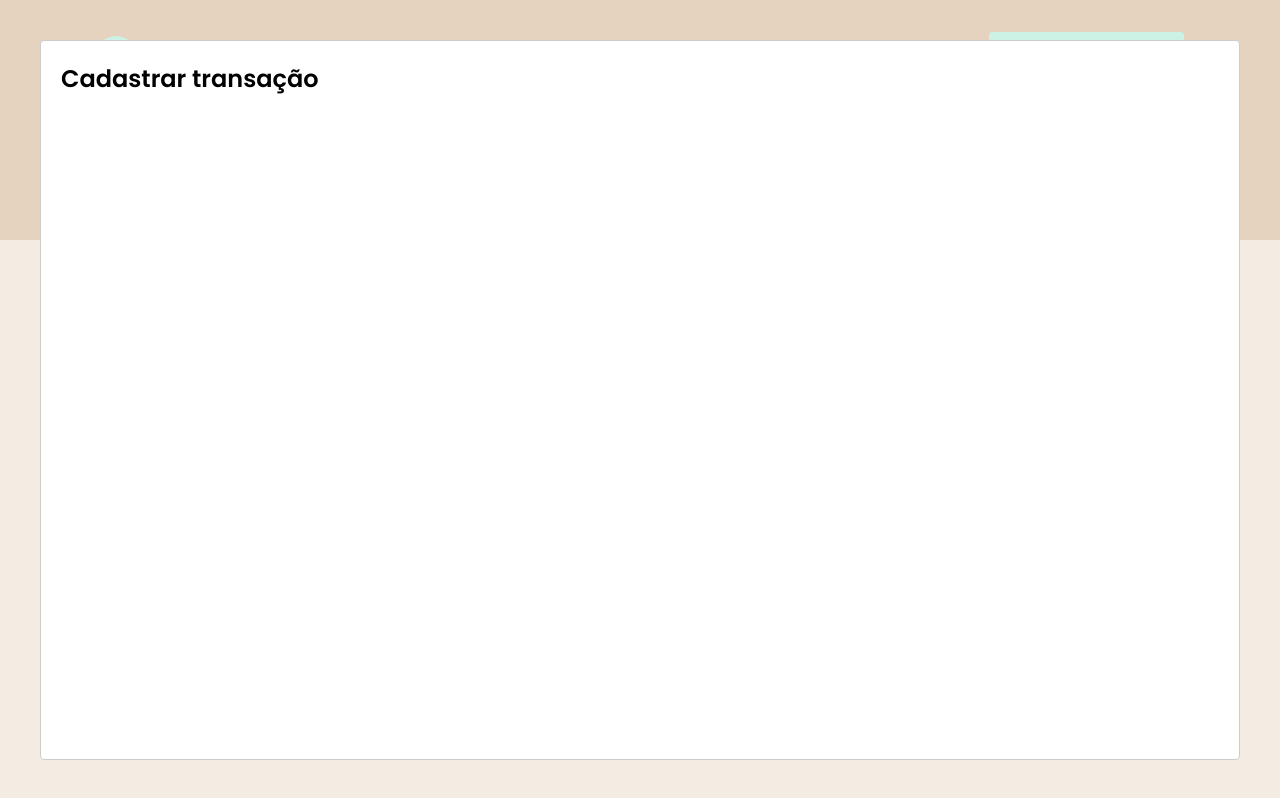
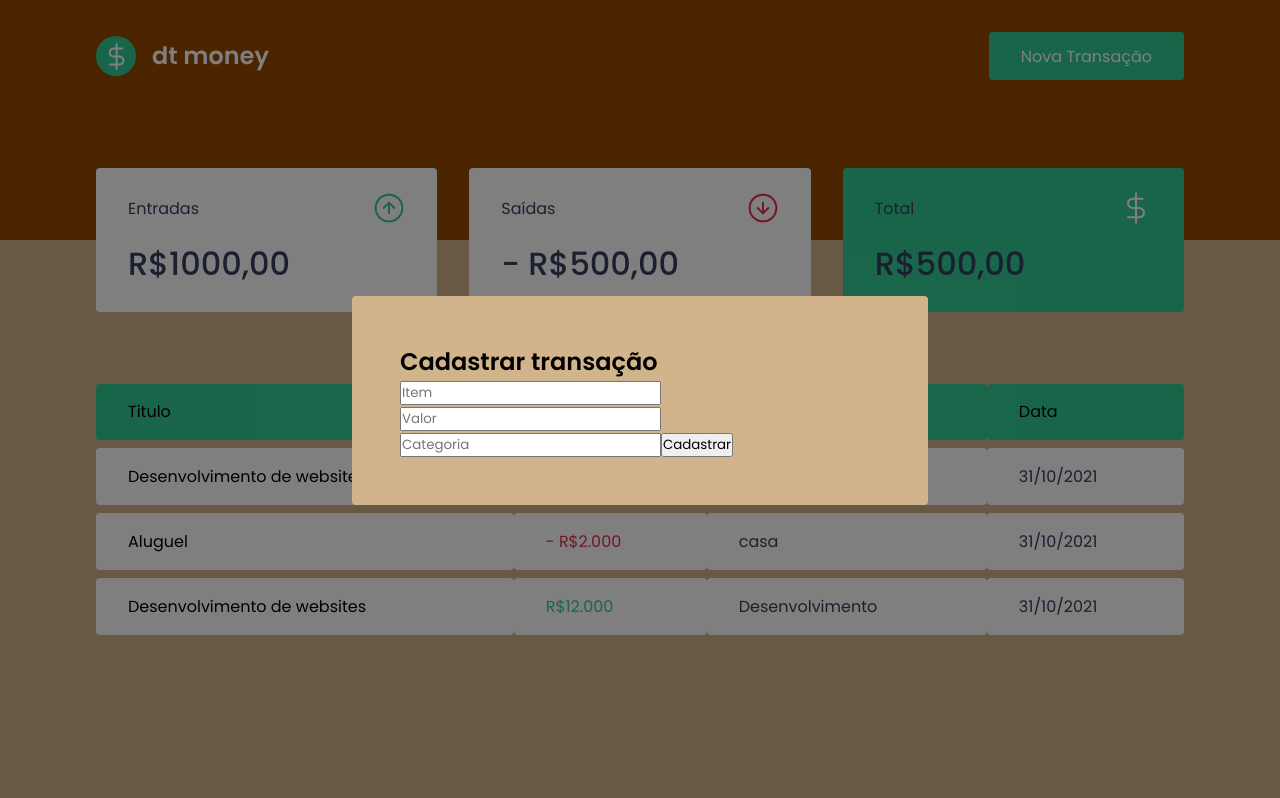
Before and after one commit to igurcampos/dtmoney2, a React (Create React App) app: page / in a window 1280 px wide. Both pictures are taken after a click on the button "Nova Transação". Built offline with nearby package versions, Linux system fonts and the light colour scheme; no server answers; what miragejs would draw is missing.

Commit message:
estilizando o modal

```diff
--- a/src/App.tsx
+++ b/src/App.tsx
@@ -2,6 +2,7 @@
 import Modal from 'react-modal';
 import { Dashboard } from "./Components/Dashboard";
 import { Header } from "./Components/Header";
+import { NewTransactionModal } from './Components/NewTransactionModal';
 import { GlobalStyle } from "./styles/global";
 
 Modal.setAppElement('#root');
@@ -28,13 +29,10 @@
 
     <Dashboard/>
 
-    <Modal
-          isOpen={isNewTransactionModalOpen}
-          onRequestClose={handleCloseNewTransactionModal}
-
-    >
-    <h2>Cadastrar transação</h2>
-    </Modal>
+    <NewTransactionModal
+      isOpen={isNewTransactionModalOpen}
+      onRequestClose={handleCloseNewTransactionModal}
+    />
 
     <GlobalStyle/>
 
--- /dev/null
+++ b/src/Components/NewTransactionModal/index.tsx
@@ -0,0 +1,38 @@
+import Modal from 'react-modal';
+import { Container3 } from './style';
+
+interface NewTransactionModalProps {
+    isOpen: boolean;
+    onRequestClose:() => void;
+}
+
+export function NewTransactionModal({isOpen, onRequestClose} : NewTransactionModalProps) {
+
+    return(
+    <Modal
+          isOpen={isOpen}
+          onRequestClose={onRequestClose}
+          overlayClassName="react-modal-overlay"
+          className="react-modal-content"
+
+    >
+
+    <Container3>
+
+
+    <h2>Cadastrar transação</h2>
+
+    <input placeholder='Item' />
+    <input type='number' placeholder='Valor' />
+    <input placeholder='Categoria' />
+
+    <button type="submit">Cadastrar</button>
+
+
+
+    </Container3>
+
+    </Modal>
+
+    );
+}
--- /dev/null
+++ b/src/Components/NewTransactionModal/style.tsx
@@ -0,0 +1,7 @@
+import styled from "styled-components";
+
+export const Container3 = styled.form `
+
+
+
+`;
--- a/src/styles/global.ts
+++ b/src/styles/global.ts
@@ -55,4 +55,26 @@
     cursor: not-allowed;
 }
 
+.react-modal-overlay{
+    background: rgba(0,0,0, 0.5);
+    position: fixed;
+    top: 0;
+    bottom: 0;
+    left: 0;
+    right: 0;
+    display: flex;
+    align-items: center;
+    justify-content: center;
+
+};
+.react-modal-content{
+    width: 100%;
+    max-width:576px;
+    background: var(--background);
+    padding: 3rem;
+    position: relative;
+    border-radius: 0.25rem;
+
+};
+
 `
```
